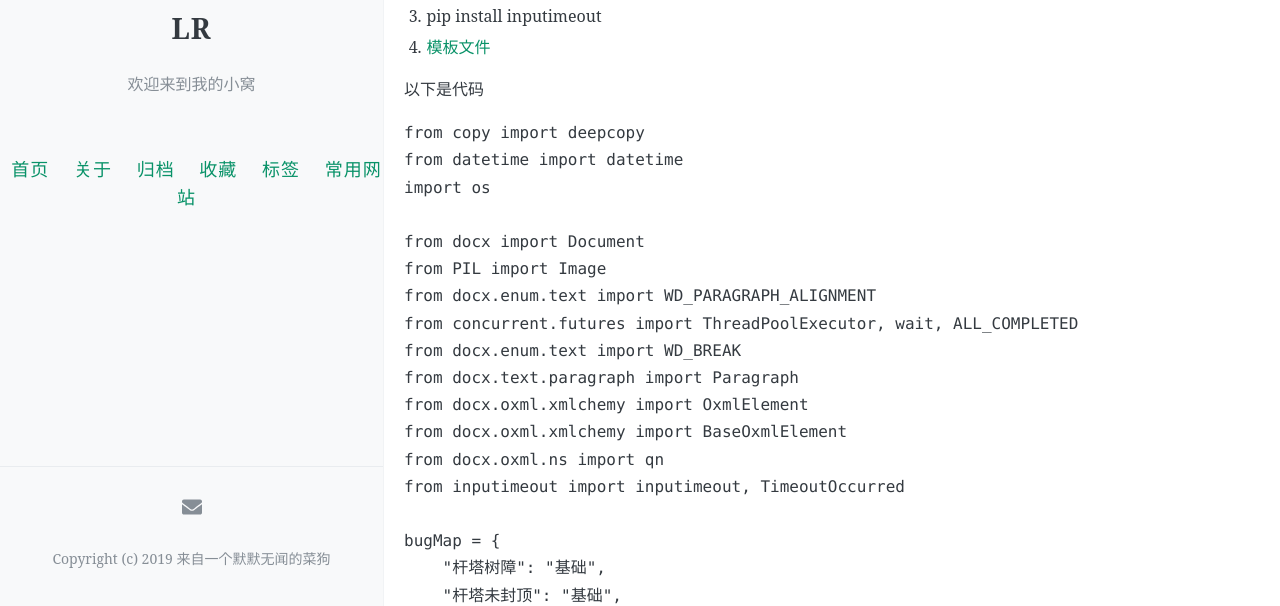
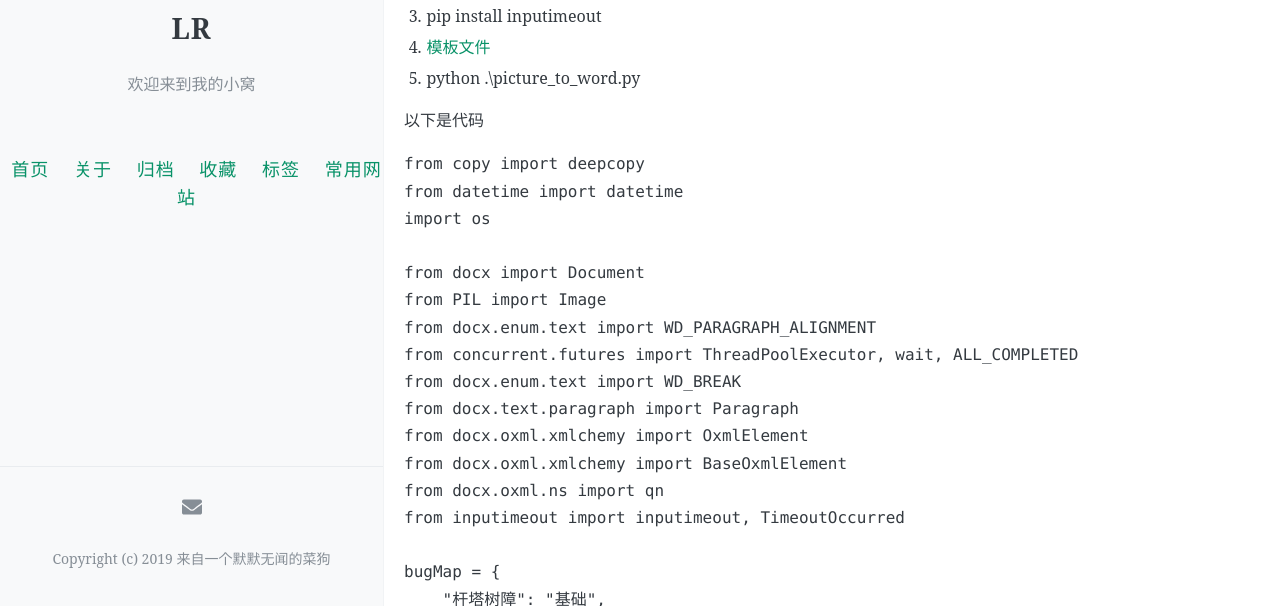
Before and after one commit to girlskk/lyk, a Jekyll site: the page built from _posts/2024-05-29-pic-to-word.md, in a window 1280 px wide and 900 px high, cut to the strip 294-900 px from the top of the window. Built offline with Jekyll 4.4.1, drawn with Linux system fonts in a browser that asks for light colours; comment, search, counter and statistics services are not loaded.

Commit message:
Update 2024-05-29-pic-to-word.md

```diff
--- a/_posts/2024-05-29-pic-to-word.md
+++ b/_posts/2024-05-29-pic-to-word.md
@@ -16,6 +16,7 @@ comments: true
 2. pip install python-docx==0.8.11
 3. pip install inputimeout
 4. [模板文件](https://github.com/girlskk/lyk/raw/master/template.docx)
+5. python .\picture_to_word.py
 
 
 
```
